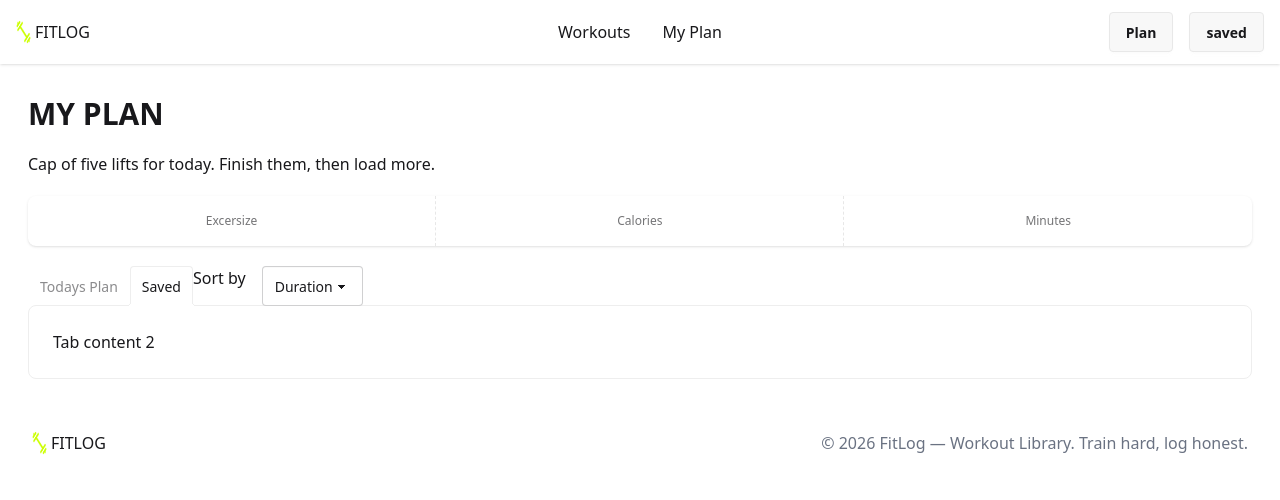
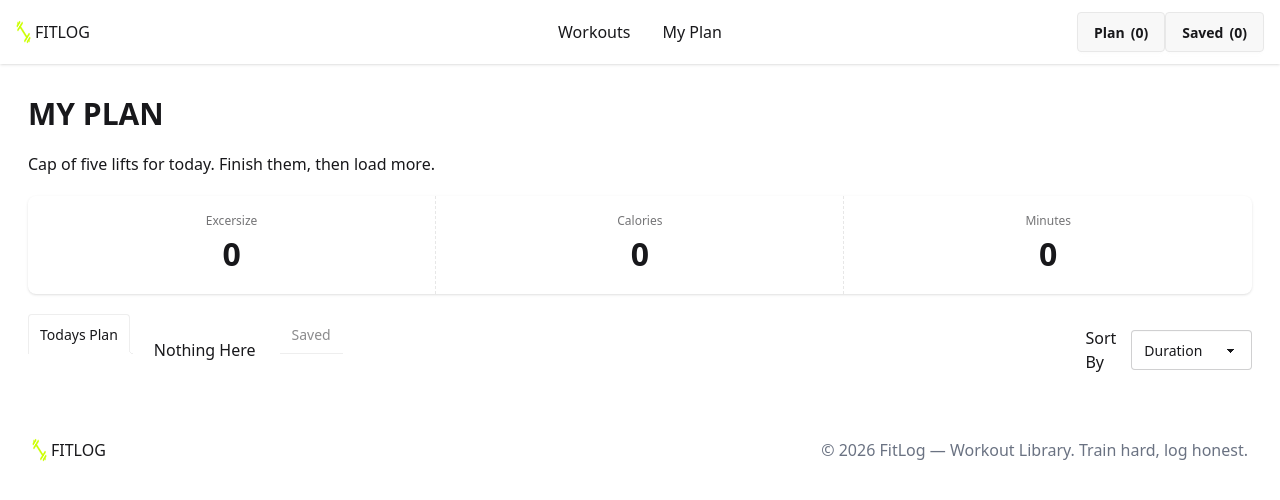
Before and after one commit to afrojaalamanika/ass, a Next.js app: page /myPlan in a window 1280 px wide. Shown: the top 500 px of the page. Built offline with nearby package versions, Linux system fonts and the light colour scheme.

Commit message:
Again Fix deployment errors

```diff
--- a/src/app/myPlan/page.tsx
+++ b/src/app/myPlan/page.tsx
@@ -1,11 +1,140 @@
 "use client";
+import Image from 'next/image';
+
+import { useRouter } from "next/navigation";
 
 import React, { useState } from 'react';
-
-const Page = () => {
+import { useExerciseContext } from '../context/ExerciseContext';
+const Myplan = () => {
+const router = useRouter();
 
 
+const {myplan, saved, setMyplan, setSaved} = useExerciseContext();
+
+const [completedIds, setCompletedIds] = useState<number[]>([]);
+
 const[activeTab,setActiveTab] = useState<"saved" | "myplan">("myplan")
+
+const [sortBy, setSortBy] = useState<"duration"|"caloriesBurned"|"rating"> (
+  "duration"
+)
+
+// console.log(sortBy);
+const currentList = activeTab === "myplan" ? myplan:saved;
+
+const sortedList= [...currentList].sort((a,b) =>{
+  if(sortBy ==="duration") return a.duration - b.duration;
+  if(sortBy==='caloriesBurned')return a.caloriesBurned - b.caloriesBurned;
+  if(sortBy==='rating')return a.rating - b.rating;
+return 0;
+
+})
+
+
+const totalProduct = currentList.length;
+const totalCalories = currentList.reduce((sum,item) => sum + item.caloriesBurned, 0)
+const totalMinutes = currentList.reduce((sum,item) => sum + item.duration, 0)
+// const totalExcersize = currentList.reduce((sum,item) => sum + item.id, 0)
+
+
+
+
+
+
+const renderTabConten = () => {
+  if (sortedList.length === 0) {
+    return <h2>Nothing Here</h2>;
+  }
+
+  return (
+    <div className="space-y-4">
+      {sortedList.map((item) => (
+        <div
+          key={item.id}
+          className={`card card-side bg-base-100 border border-base-300 shadow-sm p-4 gap-4 transition-opacity ${
+            activeTab === "myplan" && completedIds.includes(item.id)
+              ? "opacity-40"
+              : "opacity-100"
+          }`}
+        >
+          <figure className="w-32 shrink-0">
+            <Image
+              src={item.image}
+            alt='image'
+            width={128}
+  height={128}
+              className="h-32 w-full rounded-lg object-cover"
+            />
+          </figure>
+
+          <div className="card-body p-0 gap-3">
+            <div>
+
+              <p className="text-sm text-base-content/70">
+                Equipment: {item.equipment}
+              </p>
+            </div>
+
+            <div className="flex flex-wrap gap-4 text-sm">
+              <span>⏱️ {item.duration} min</span>
+              <span>🔥 {item.caloriesBurned} kcal</span>
+              <span>⭐ {item.rating}</span>
+            </div>
+
+            <div className="card-actions flex-wrap items-center">
+              <button
+                className="btn btn-sm btn-outline"
+                onClick={() => router.push(`/products/${item.id}`)}
+              >
+                View Details
+              </button>
+
+              {activeTab === "myplan" && (
+                <button
+                  className="btn btn-sm btn-success"
+                  disabled={completedIds.includes(item.id)}
+                  onClick={() => {
+                    setCompletedIds((prev) =>
+                      prev.includes(item.id)
+                        ? prev
+                        : [...prev, item.id]
+                    );
+                  }}
+                >
+                  {completedIds.includes(item.id)
+                    ? "Completed"
+                    : "Mark as Done"}
+                </button>
+              )}
+
+              <button
+                className="btn btn-sm btn-ghost text-error"
+                aria-label="Remove workout"
+                onClick={() => {
+                  if (activeTab === "myplan") {
+                    setMyplan((prev) =>
+                      prev.filter((workout) => workout.id !== item.id)
+                    );
+                  } else {
+                    setSaved((prev) =>
+                      prev.filter((workout) => workout.id !== item.id)
+                    );
+                  }
+                }}
+              >
+                ✕
+              </button>
+            </div>
+          </div>
+        </div>
+      ))}
+    </div>
+  );
+};
+
+
+
+
 
 
     return (
@@ -15,41 +144,63 @@ const[activeTab,setActiveTab] = useState<"saved" | "myplan">("myplan")
        <div className="stats shadow flex items-baseline-last">
   <div className="stat place-items-center">
     <div className="stat-title">Excersize</div>
-    <div className="stat-value"></div>
+    <div className="stat-value">{totalProduct}</div>
   </div>
 
   <div className="stat place-items-center">
     <div className="stat-title">Calories</div>
-    <div className="stat-value"></div>
+    <div className="stat-value">{totalCalories}</div>
   </div>
 
   <div className="stat place-items-center">
     <div className="stat-title">Minutes</div>
-    <div className="stat-value"></div>
+    <div className="stat-value">{totalMinutes}</div>
   </div>
 </div>
 {/* name of each tab group should be unique */}
-<div className="tabs tabs-lift">
-  <input type="radio" name="my_tabs_3" className="tab" aria-label="Todays Plan" checked={activeTab==="myplan"}onChange={() => setActiveTab("myplan")}/>
-  <div className="tab-content bg-base-100 border-base-300 p-6">Tab content 1</div>
+<div className="flex  justify-between gap-2">
 
-  <input type="radio" name="my_tabs_3" className="tab" aria-label="Saved" onChange={() => setActiveTab("saved")} defaultChecked />
-  <div className="tab-content bg-base-100 border-base-300 p-6">Tab content 2</div>
-<div className='flex gap-4'>
-<option className=''> Sort by</option>
-<select  className='select ms-auto'>
+  <div className="tabs tabs-lift">
+    <input
+      type="radio"
+      name="my_tabs_3"
+      className="tab"
+      aria-label="Todays Plan"
+      checked={activeTab === "myplan" }
+      onChange={() => setActiveTab("myplan")}
+    />
+<div className="bg-base-100 border-base-300 p-6">
+ {activeTab === "myplan" && renderTabConten()}
+</div>
+    <input
+      type="radio"
+      name="my_tabs_3"
+      className="tab"
+      aria-label="Saved"
+      checked={activeTab === "saved"}
+      onChange={() => setActiveTab("saved")}
+    />
+<div className="bg-base-100 border-base-300 p-6">
+{activeTab === "saved" && renderTabConten()}
+</div>  </div>
 
+  <div className="flex items-center gap-3">
+    <label>Sort By</label>
 
-        <option>Duration</option>
+    <select onChange={(e) =>
+      setSortBy(e.target.value as "duration" | "caloriesBurned" | "rating" )
+    }
+      className="select">
+      <option value='duration'>Duration</option>
+      <option value='caloriesBurned'>Calories</option>
+      <option value='rating'>Rating</option>
+    </select>
+  </div>
 
-    <option>Calories</option>
-    <option>Rating</option>
+</div>
 
-</select>
-</div>
-</div>
     </div>
     );
 };
 
-export default Page;
+export default Myplan;
--- a/src/components/DetailsPageButton.tsx
+++ b/src/components/DetailsPageButton.tsx
@@ -10,8 +10,10 @@ import { IProducts } from '@/types/product.type';
 import toast from 'react-hot-toast';
 const DetailsPageButton = ({product} : {product:IProducts}) => {
 
+const {myplan, setMyplan, saved, setSaved} = useExerciseContext();
+const isMyplanFull = myplan.length >=5;
 
-const {myplan, setMyplan, saved, setSaved} = useExerciseContext();
+
 
 const alreadInSaved =saved.some((item) => item.id === product.id)
 const alreadInMyPlan =myplan.some((item) => item.id === product.id)
@@ -21,9 +23,11 @@ const handleAddToMyPlan =() =>{
         toast.error("already in My Plan")
         return;
     }
-
+    if(isMyplanFull){
+      toast.error("already in My Plan")
+    }
     setMyplan(prev=>[...prev, product])
-    toast.success("Added top My Plan");
+    toast.success("Added to My Plan");
 }
 const handleAddToSaved =() =>{
     if(alreadInSaved){
@@ -32,7 +36,7 @@ const handleAddToSaved =() =>{
     }
 
     setSaved(prev=>[...prev, product])
-    toast.success("Added top Saved");
+    toast.success("Added to Saved");
 }
 
 
@@ -40,7 +44,7 @@ const handleAddToSaved =() =>{
        <div className="mt-8 flex flex-col gap-3 sm:flex-row">
             <button
               type="button"
-disabled={alreadInMyPlan}
+disabled={isMyplanFull}
 onClick={handleAddToMyPlan}
 
               className="flex flex-1 items-center justify-center gap-2 rounded-xl disabled:cursor-not-allowed disabled:pointer-events-auto bg-orange-500 px-5 py-4 font-bold text-white transition hover:bg-orange-600"
@@ -52,7 +56,7 @@ onClick={handleAddToMyPlan}
             <button
               type="button"
               onClick={handleAddToSaved}
-              disabled={alreadInSaved}
+
               className="flex flex-1 items-center justify-center gap-2 rounded-xl disabled:cursor-not-allowed disabled:pointer-events-auto border border-gray-300 bg-white px-5 py-4 font-bold text-gray-700 transition hover:bg-gray-100"
             >
               <Bookmark size={19} />
--- a/src/components/Navbar.tsx
+++ b/src/components/Navbar.tsx
@@ -1,6 +1,7 @@
 import React from 'react';
 import Image from 'next/image';
 import Link from 'next/link';
+import NavbarButtons from './NavbarButtons';
 
 const Navbar = () => {
     return (
@@ -32,8 +33,7 @@ const Navbar = () => {
     </ul>
   </div>
   <div className=" flex gap-4 navbar-end">
-    <a className="btn">Plan</a>
-    <a className="btn">saved</a>
+    <NavbarButtons></NavbarButtons>
   </div>
 </div>
     );
--- /dev/null
+++ b/src/components/NavbarButtons.tsx
@@ -0,0 +1,26 @@
+import React from 'react';
+import Link from 'next/link';
+import { useExerciseContext } from '@/app/context/ExerciseContext';
+const NavbarButtons = () => {
+const {myplan, saved} = useExerciseContext()
+
+    return (
+        <div>
+            <Link className='btn' href={"/myPlan"}>
+            {" "}
+<button>Plan</button>
+<span>({myplan.length})</span>
+
+
+            </Link>
+            <Link className='btn' href={"/myPlan"}>
+            {" "}
+<button>Saved</button>
+<span>({saved.length})</span>
+
+            </Link>
+        </div>
+    );
+};
+
+export default NavbarButtons;
```
